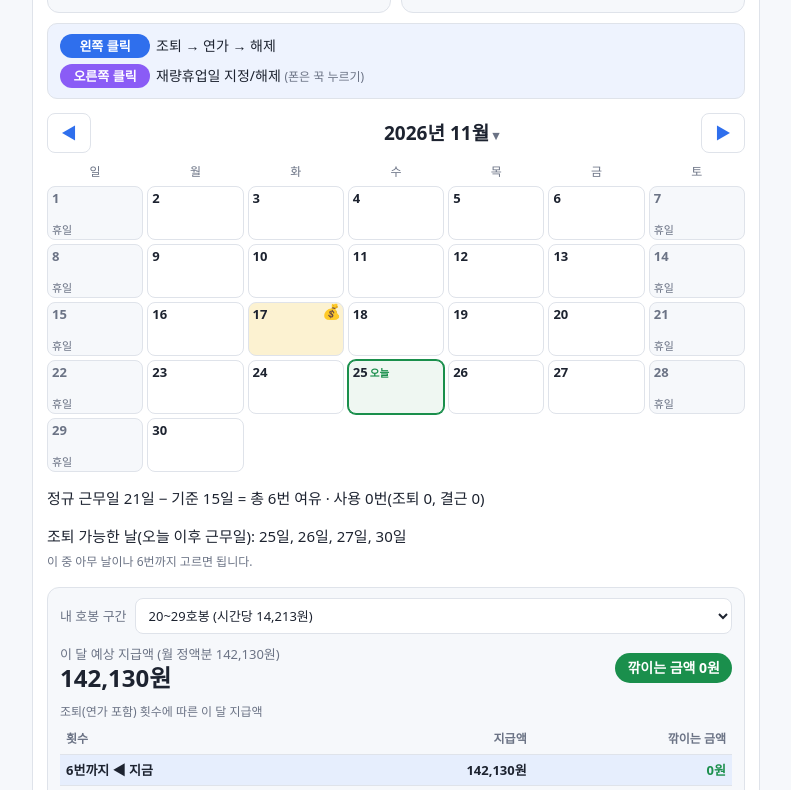
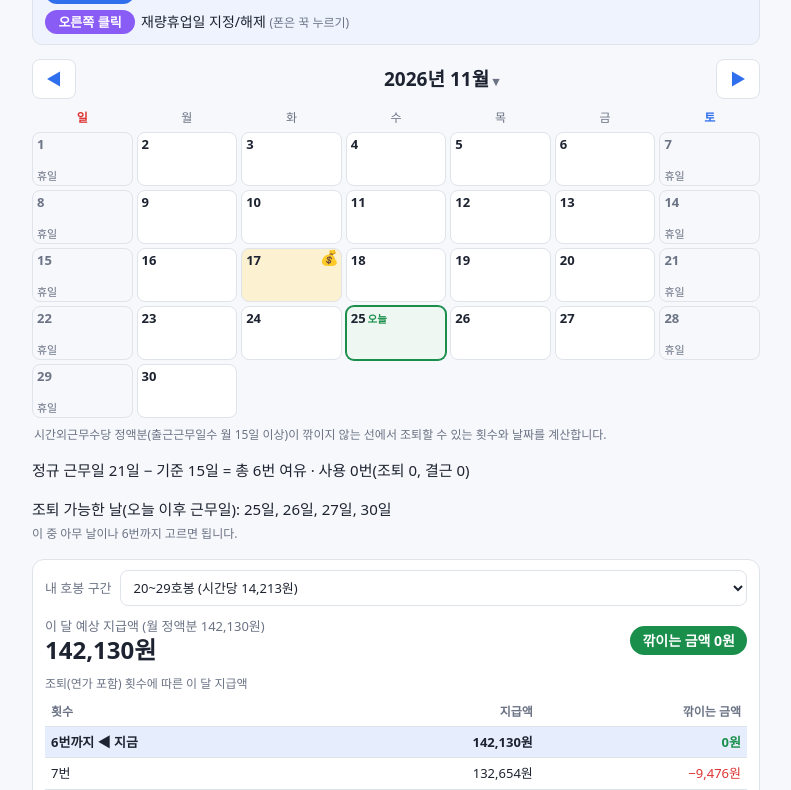
Before and after one commit to yc-cm/1, a plain HTML site: page index.html in a window 1280 px wide. Shown: the part 465-1255 px from the top of the page, without its empty margins (244-1035 px from the left). Drawn offline with Linux system fonts and the light colour scheme.

Commit message:
제목 설명 이동, 큰 상자 제거, 요일 색상(일 빨강·토 파랑)
Co-Authored-By: Claude Sonnet 5.5 <noreply@anthropic.com>
Claude-Session: https://claude.ai/code/session_013AFZfY2v3T78Anjp8hPxE4

```diff
--- a/index.html
+++ b/index.html
@@ -25,6 +25,8 @@
 main{max-width:760px;margin:0 auto;padding:16px}
 .hero{display:block;width:100%;max-width:441px;height:auto;margin:4px auto 8px;border-radius:12px}
 h1{font-size:24px;margin:8px 0 2px}p.sub{color:var(--mut);margin:0 0 14px}
+.card.plain{background:transparent;border:0;border-radius:0;padding:0}
+.calnote{font-size:12px;color:var(--mut);margin:8px 2px 0}
 .card{background:var(--card);border:1px solid var(--line);border-radius:12px;padding:14px;margin-bottom:12px}
 .row{display:flex;gap:10px;flex-wrap:wrap;align-items:flex-end}
 label{display:flex;flex-direction:column;font-size:13px;color:var(--mut);gap:3px}
@@ -33,6 +35,7 @@ button{cursor:pointer}
 textarea{width:100%}
 .grid{display:grid;grid-template-columns:repeat(7,1fr);gap:4px;margin-top:10px}
 .dow{text-align:center;font-size:12px;color:var(--mut)}
+.dow.sun{color:var(--bad);font-weight:700}.dow.sat{color:var(--acc);font-weight:700}
 .day{position:relative;height:54px;min-width:0;display:flex;flex-direction:column;justify-content:flex-start;align-items:stretch;overflow:hidden;border:1px solid var(--line);border-radius:8px;padding:3px 4px;font-size:12px;text-align:left;background:var(--card);color:var(--fg)}
 .day .top{display:flex;align-items:baseline;gap:2px;white-space:nowrap}
 .day b{font-size:13px;line-height:1.3}
@@ -50,7 +53,7 @@ textarea{width:100%}
 .day.today:not(.early):not(.leave){border-color:var(--ok);box-shadow:0 0 0 1px var(--ok)}
 .day.pay:not(.early):not(.leave){background:color-mix(in srgb,var(--pay) 18%,var(--card))}
 .day.empty{visibility:hidden}
-.paybox{margin-top:10px;border:1px solid var(--line);border-radius:12px;padding:10px 12px;background:var(--bg)}
+.paybox{margin-top:10px;border:1px solid var(--line);border-radius:12px;padding:10px 12px;background:var(--card)}
 .paybox label{flex-direction:row;align-items:center;gap:8px;font-size:13px}
 .paybox select{flex:1;min-width:0}
 #payinfo{margin-top:10px}
@@ -89,7 +92,7 @@ textarea{width:100%}
 .pm button.now{border-color:var(--ok);border-width:2px}
 .credit{text-align:center;font-size:12px;color:var(--mut);margin:18px 0 8px;letter-spacing:.03em}
 .tiles{display:grid;grid-template-columns:repeat(auto-fit,minmax(150px,1fr));gap:10px;margin-top:12px}
-.tile{min-width:0;border:1px solid var(--line);border-radius:12px;padding:10px 12px;background:var(--bg)}
+.tile{min-width:0;border:1px solid var(--line);border-radius:12px;padding:10px 12px;background:var(--card)}
 .tile:empty{display:none}
 .tl{font-size:13px;color:var(--mut)}
 .tv{font-size:30px;font-weight:800;line-height:1.2;font-variant-numeric:tabular-nums;white-space:nowrap}
@@ -103,6 +106,7 @@ code{font-size:12px}
 @media(max-width:480px){
 main{padding-left:6px;padding-right:6px}
 .card{padding:12px 8px}
+.card.plain{padding:0}
 .grid{gap:3px}
 .day{height:50px;padding:3px 3px}.day b{font-size:13px}
 .day .st{left:3px}
@@ -113,9 +117,7 @@ main{padding-left:6px;padding-right:6px}
 <main>
 <img class="hero" src="header.webp" alt="움직이는 이미지: 제 행복을 찾아 떠납니다~~~!" width="441" height="248">
 <h1>조퇴할게여</h1>
-<p class="sub">시간외근무수당 정액분(출근근무일수 월 15일 이상)이 깎이지 않는 선에서 조퇴할 수 있는 횟수와 날짜를 계산합니다.</p>
-
-<div class="card">
+<div class="card plain">
   <div class="tiles"><div class="tile" id="result"></div><div class="tile" id="counter"></div></div>
   <div class="guide">
     <div class="g"><span class="chip c1">왼쪽 클릭</span><span>조퇴 → 연가 → 해제</span></div>
@@ -127,7 +129,8 @@ main{padding-left:6px;padding-right:6px}
       <div class="pm" id="pm"></div>
     </div></div><button type="button" id="next" aria-label="다음 달">▶</button></div>
   <div class="grid" id="cal"></div>
-  <div id="detail" style="margin-top:12px"></div>
+  <p class="calnote">시간외근무수당 정액분(출근근무일수 월 15일 이상)이 깎이지 않는 선에서 조퇴할 수 있는 횟수와 날짜를 계산합니다.</p>
+  <div id="detail" style="margin-top:8px"></div>
   <div class="paybox">
     <label>내 호봉 구간
       <select id="grade">
@@ -279,7 +282,7 @@ function render(){
   const {days,regular}=monthInfo(y,m);
   const pd=payDay(y,m);
   const first=new Date(y,m-1,1).getDay();
-  let html=["일","월","화","수","목","금","토"].map(d=>`<div class="dow">${d}</div>`).join("");
+  let html=["일","월","화","수","목","금","토"].map((d,i)=>`<div class="dow${i===0?" sun":i===6?" sat":""}">${d}</div>`).join("");
   for(let i=0;i<first;i++)html+=`<div class="day empty"></div>`;
   let used=0,usedE=0,usedL=0,candidates=[];
   for(const x of days){
```
